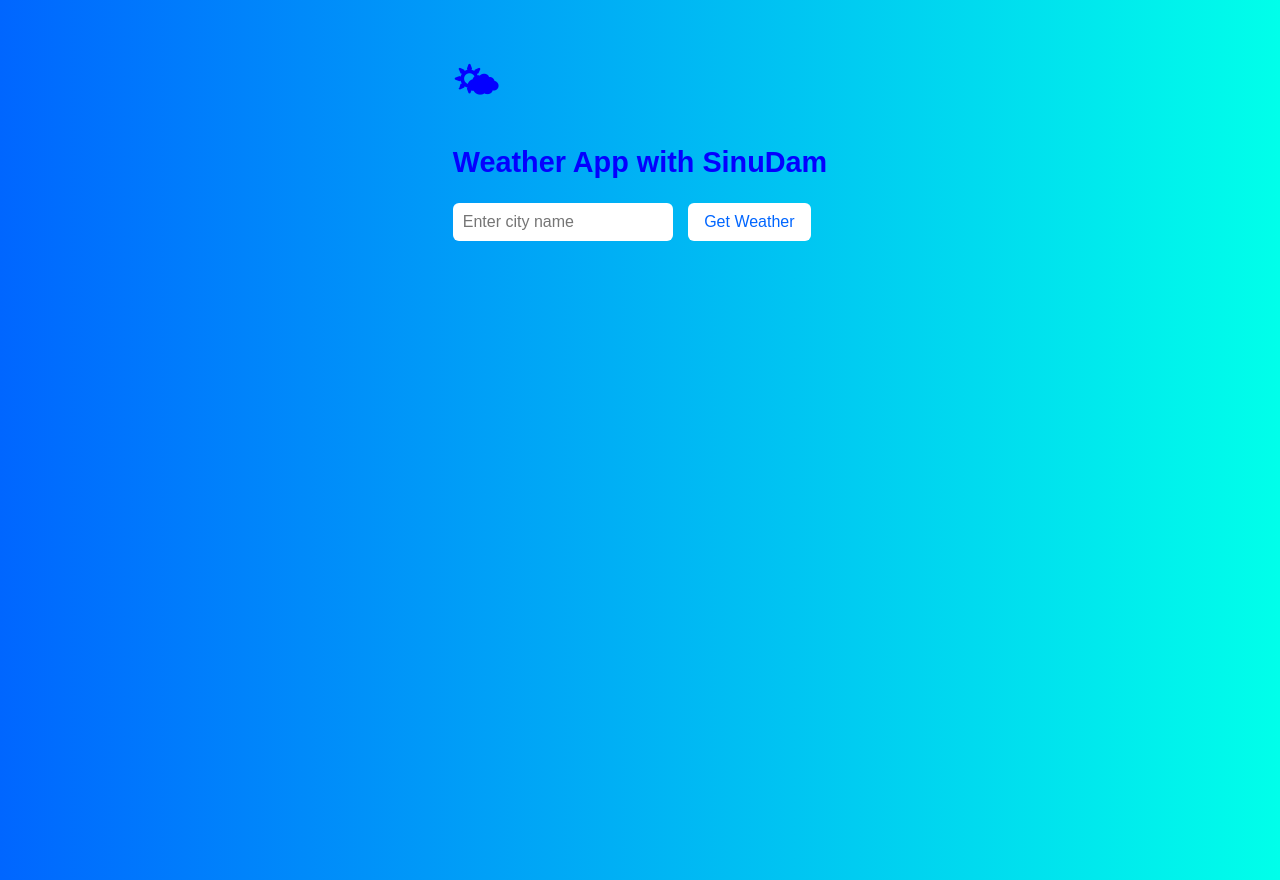
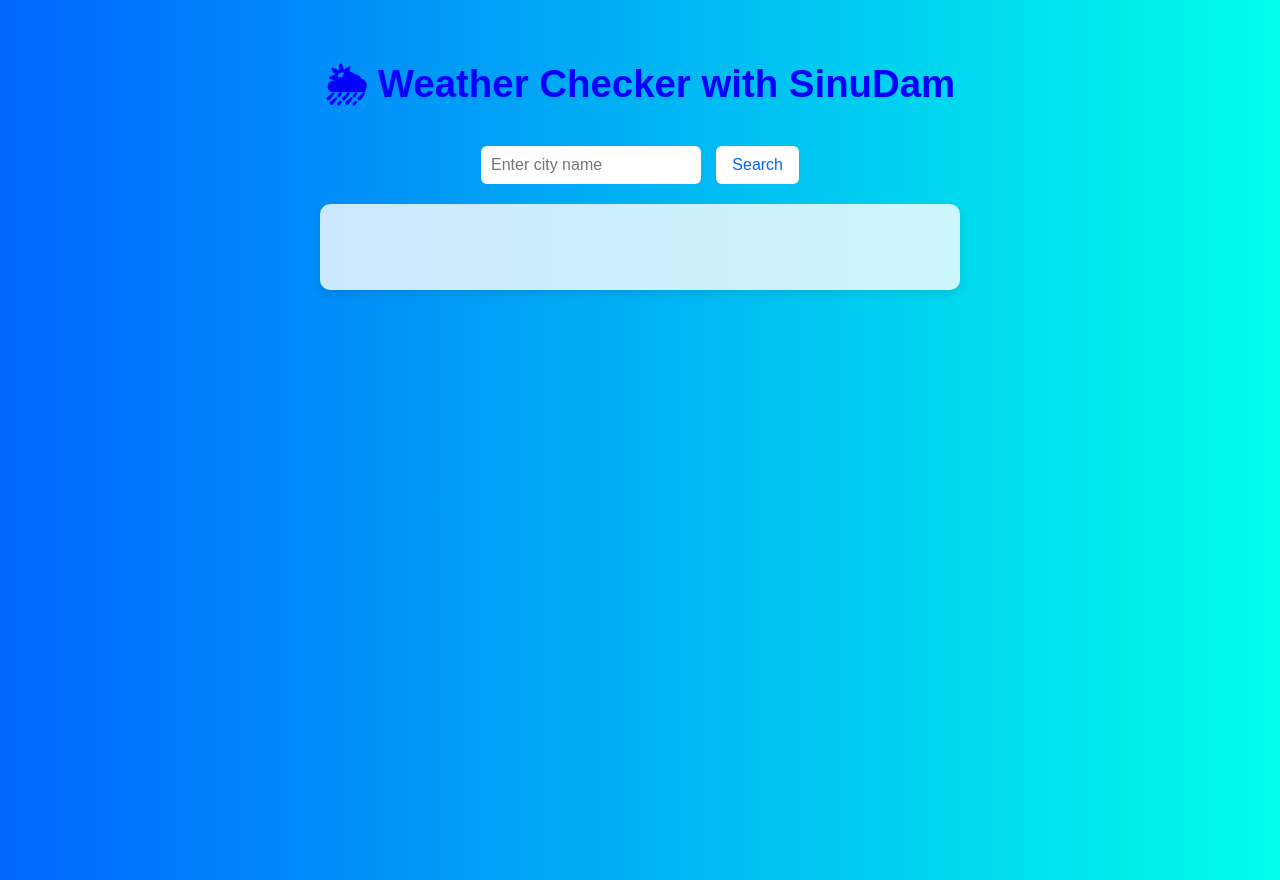
Before and after one commit to SinuDam/Weather-App, a plain HTML site: page index.html in a window 1280 px wide. Drawn offline with Linux system fonts and the light colour scheme.

Commit message:
Update index.html

```diff
--- a/index.html
+++ b/index.html
@@ -1,27 +1,27 @@
 <!DOCTYPE html>
 <html lang="en">
 <head>
-  <meta charset="UTF-8" />
-  <meta name="viewport" content="width=device-width, initial-scale=1.0"/>
-  <title>Weather App</title>
-  <link rel="stylesheet" href="style.css" />
+  <meta charset="UTF-8">
+  <title>Simple Weather App from SinuDam</title>
+  <link rel="stylesheet" href="style.css">
 </head>
 <body>
-  <div class="container">
-    <h1>🌤</h1>
-    <h2>Weather App with SinuDam</h2>
-    <input type="text" id="cityInput" placeholder="Enter city name" />
-    <button id="searchBtn">Get Weather</button>
 
-    <div id="weatherBox" class="hidden">
-      <h2 id="cityName"></h2>
-      <img id="weatherIcon" alt="Weather Icon" />
-      <p id="temp"></p>
-      <p id="description"></p>
-    </div>
+  <h1>🌦 Weather Checker with SinuDam</h1>
 
-    <p id="error" class="error"></p>
+  <div class="input-section">
+    <input type="text" id="cityInput" placeholder="Enter city name">
+    <button id="searchBtn">Search</button>
   </div>
+
+  <div id="weather-container" class="weather-container">
+    <h2 id="cityName"></h2>
+    <p id="temp"></p>
+    <p id="description"></p>
+    <img id="weatherIcon" src="" alt="">
+  </div>
+
+  <p id="error ="error"></p>
 
   <script src="script.js"></script>
 </body>
```
